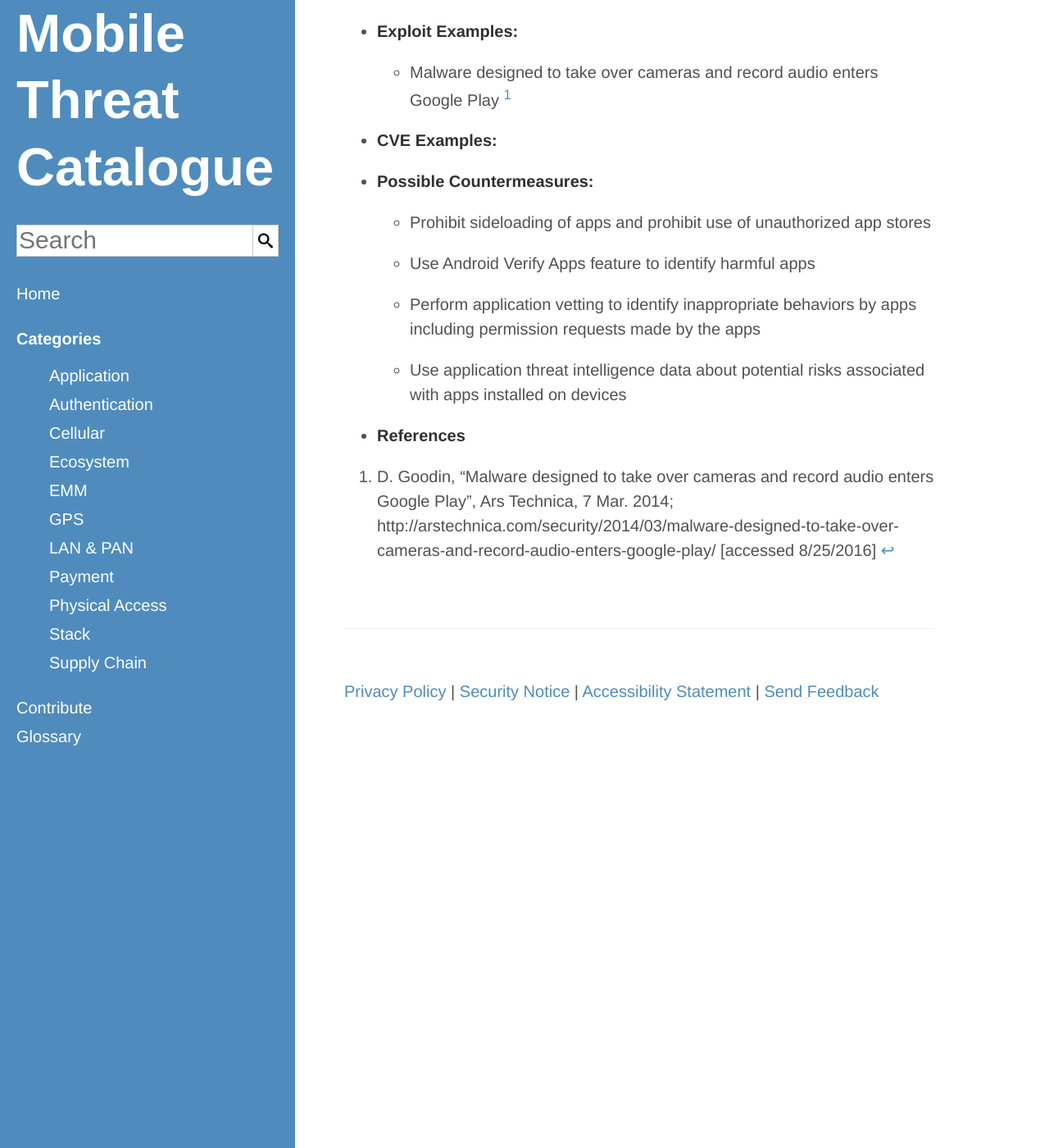
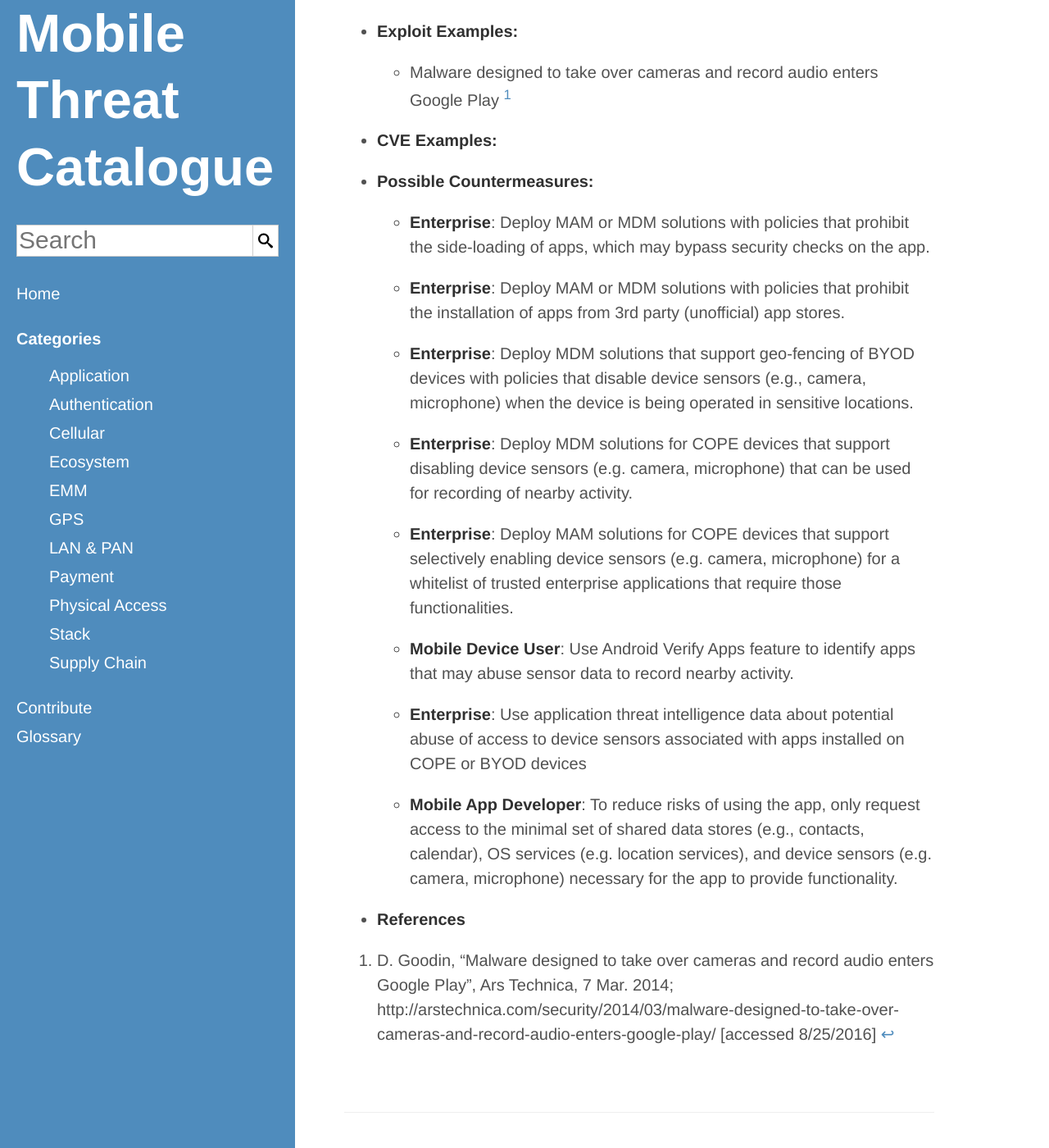
Before and after one commit to usnistgov/mobile-threat-catalogue, a Jekyll site: the page built from _application-threats/APP-19.md, in a window 1280 px wide and 1400 px high, scrolled down 474 px. Shown: the whole window at 82% size. Built offline with Jekyll 4.4.1, drawn with Linux system fonts in a browser that asks for light colours.

Commit message:
#13: update countermeasures and actors

```diff
--- a/_application-threats/APP-19.md
+++ b/_application-threats/APP-19.md
@@ -8,8 +8,20 @@
         - "Malware designed to take over cameras and record audio enters Google Play [^99]"
     CVEExample:
     PossibleCountermeasures:
-        - "Prohibit sideloading of apps and prohibit use of unauthorized app stores"
-        - "Use Android Verify Apps feature to identify harmful apps"
-        - "Perform application vetting to identify inappropriate behaviors by apps including permission requests made by the apps"
-        - "Use application threat intelligence data about potential risks associated with apps installed on devices"
+        "Deploy MAM or MDM solutions with policies that prohibit the side-loading of apps, which may bypass security checks on the app.":
+            - Enterprise
+        "Deploy MAM or MDM solutions with policies that prohibit the installation of apps from 3rd party (unofficial) app stores.":
+            - Enterprise
+        "Deploy MDM solutions that support geo-fencing of BYOD devices with policies that disable device sensors (e.g., camera, microphone) when the device is being operated in sensitive locations.":
+            - Enterprise
+        "Deploy MDM solutions for COPE devices that support disabling device sensors (e.g. camera, microphone) that can be used for recording of nearby activity.":
+            - Enterprise
+        "Deploy MAM solutions for COPE devices that support selectively enabling device sensors (e.g. camera, microphone) for a whitelist of trusted enterprise applications that require those functionalities.":
+            - Enterprise
+        "Use Android Verify Apps feature to identify apps that may abuse sensor data to record nearby activity.":
+            - Mobile Device User
+        "Use application threat intelligence data about potential abuse of access to device sensors associated with apps installed on COPE or BYOD devices":
+            - Enterprise
+        "To reduce risks of using the app, only request access to the minimal set of shared data stores (e.g., contacts, calendar), OS services (e.g. location services), and device sensors (e.g. camera, microphone) necessary for the app to provide functionality.":
+            - Mobile App Developer
 ---
```
